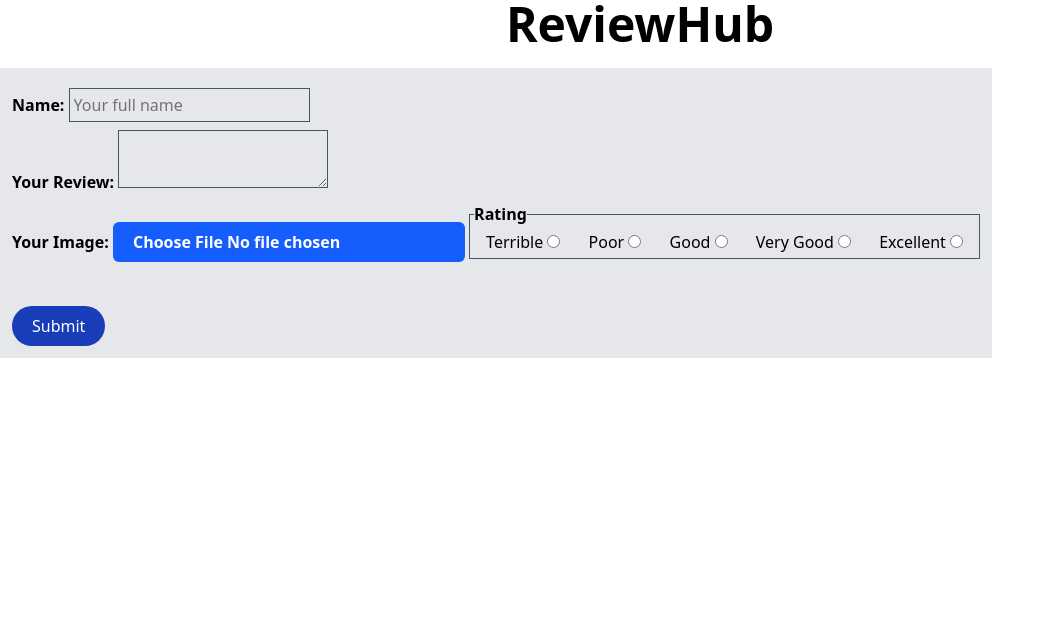
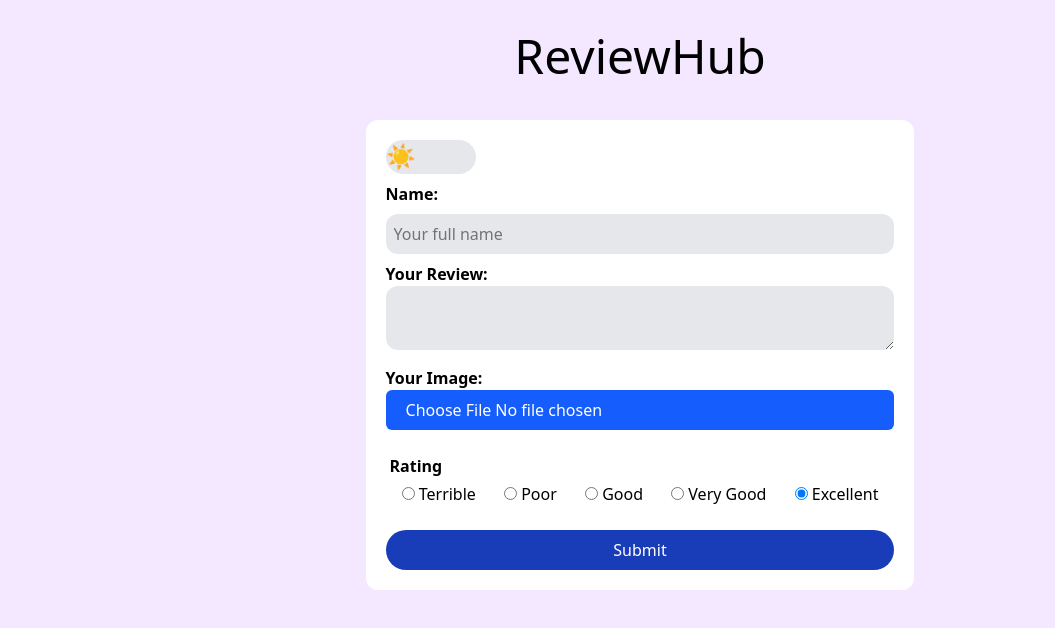
Before and after one commit to Phoenix-Domain/ReviewHub, a website built with Vite: page index.html in a window 1280 px wide. Shown: the whole page, without its empty margins (0-1055 px from the left). Built offline with nearby package versions, Linux system fonts and the light colour scheme.

Commit message:
Style UI with tailwind

```diff
--- a/index.html
+++ b/index.html
@@ -5,53 +5,64 @@
     <meta name="viewport" content="width=device-width, initial-scale=1.0" />
     <title>ReviewHub</title>
   </head>
-  <body>
-    <header class="w-full mb-5">
-      <h1 class="font-bold text-5xl mx-auto text-center">ReviewHub</h1>
+  <body class="bg-purple-100">
+    <header class="w-full mb-5 my-8">
+      <h1 class="font-medium text-5xl mx-auto text-center">ReviewHub</h1>
     </header>
-    <main class="mt-5">
-      <form action="" class="p-3 bg-gray-200 max-w-fit">
+    <main class="m-10">
+
+      <form action="" class="grid p-5 m-auto bg-white rounded-xl max-w-fit">
+
+        <div id="toggleBar" class="text-right pb-0.5 bg-gray-200 rounded-full w-fit">
+          <span id="sunSym" class="mr-15 text-2xl">☀️</span>
+
+        </div>
         <!-- Name -->
         <label for="name" class="block font-bold my-2">
           Name:
-          <input type="text" id="name" placeholder="Your full name" class="border-1 font-normal border-gray-600 p-1">
         </label>
+        <input type="text" id="name" placeholder="Your full name" class="bg-gray-200 rounded-xl font-normal p-2 block">
+        <!-- message -->
+          <label for="review" class="mt-2 font-bold">Your Review:
+          </label>
+          <textarea name="review" id="review" class="bg-gray-200 mb-4 rounded-xl font-normal p-2 block"></textarea>
 
-        <!-- message -->
-        <div class="block my-2">
-          <label for="review" class="my-2 font-bold">Your Review:
 
-          </label>
-          <textarea name="review" id="review" class="border-1 border-gray-600 p-1"></textarea>
-        </div>
 
         <label for="image" class="font-bold"> Your Image:
-          <input class="inline-block px-5 py-2 cursor-pointer bg-blue-600 text-white rounded-md transition-colors duration-300 hover:bg-purple-700 mb-6" title="Upload image" type="file" name="image" id="image" accept="image/*">
+        </label>
+        <input class="inline-block px-5 py-2 cursor-pointer bg-blue-600 text-white rounded-md transition-colors duration-300 hover:bg-purple-700 mb-6" title="Upload image" type="file" name="image" id="image" accept="image/*">
 
           <article id="displayBox" class="w-auto h-auto hidden">
             <img src="" alt="Client Image" class="" id="imgDisplay">
             <p id="imgStatusMsg"></p>
           </article>
 
-        </label>
+
+
         <!-- rating -->
-        <fieldset class="border-1 border-gray-600 p-1 inline-block">
+        <fieldset class="border-gray-600 p-1 inline-block">
           <legend class="font-bold">Rating</legend>
 
-          <label for="terrible" class="mx-3">Terrible
+          <label for="terrible" class="mx-3">
             <input class="ratings" title="Rating" type="radio" name="Rating" id="terrible">
+            Terrible
           </label>
-          <label for="poor" class="mx-3">Poor
+          <label for="poor" class="mx-3">
             <input class="ratings" title="Rating" type="radio" name="Rating" id="poor">
+            Poor
           </label>
-          <label for="good" class="mx-3">Good
+          <label for="good" class="mx-3">
             <input class="ratings" title="Rating" type="radio" name="Rating" id="good">
+            Good
           </label>
-          <label for="veryGood" class="mx-3">Very Good
+          <label for="veryGood" class="mx-3">
             <input class="ratings" title="Rating" type="radio" name="Rating" id="veryGood">
+            Very Good
           </label>
-          <label for="excellent" class="mx-3">Excellent
-            <input class="ratings" title="Rating" type="radio" name="Rating" id="excellent">
+          <label for="excellent" class="mx-3">
+            <input class="ratings" title="Rating" type="radio" name="Rating" checked id="excellent">
+            Excellent
           </label>
         </fieldset>
 
```
